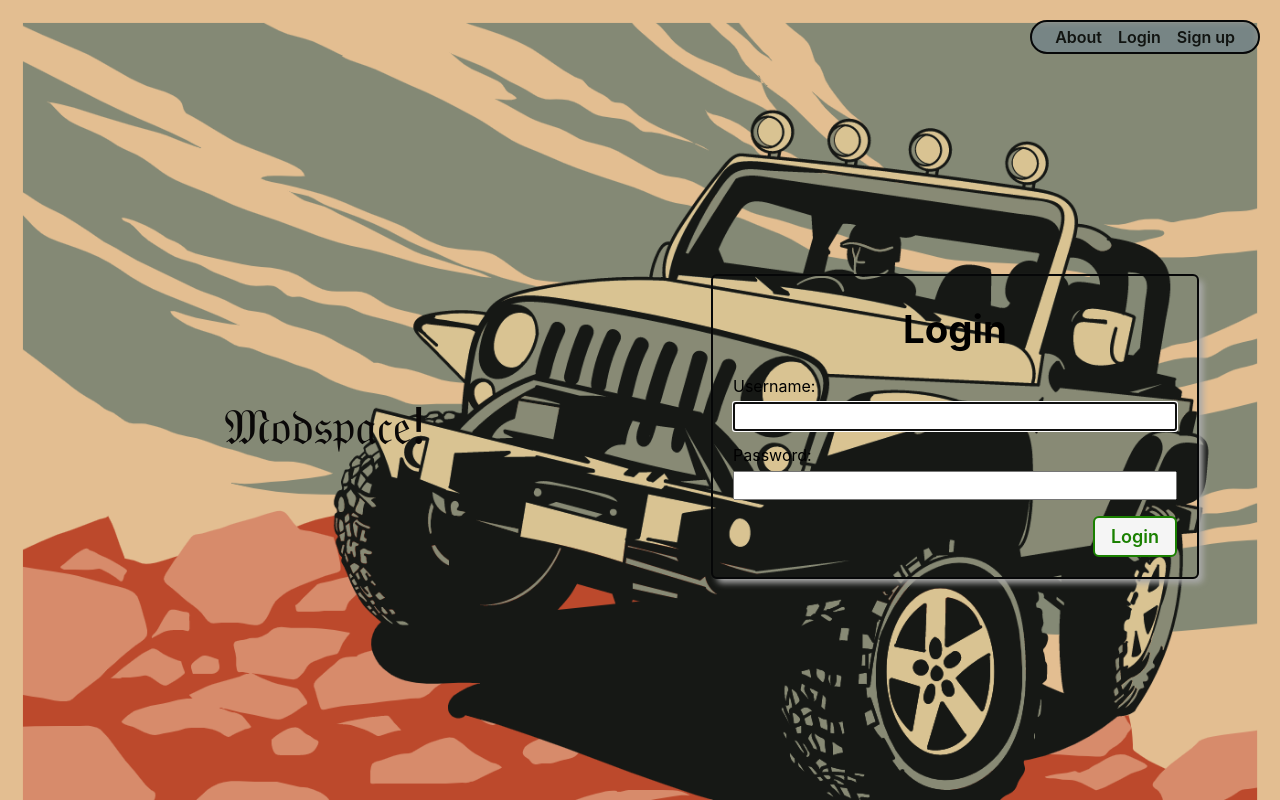
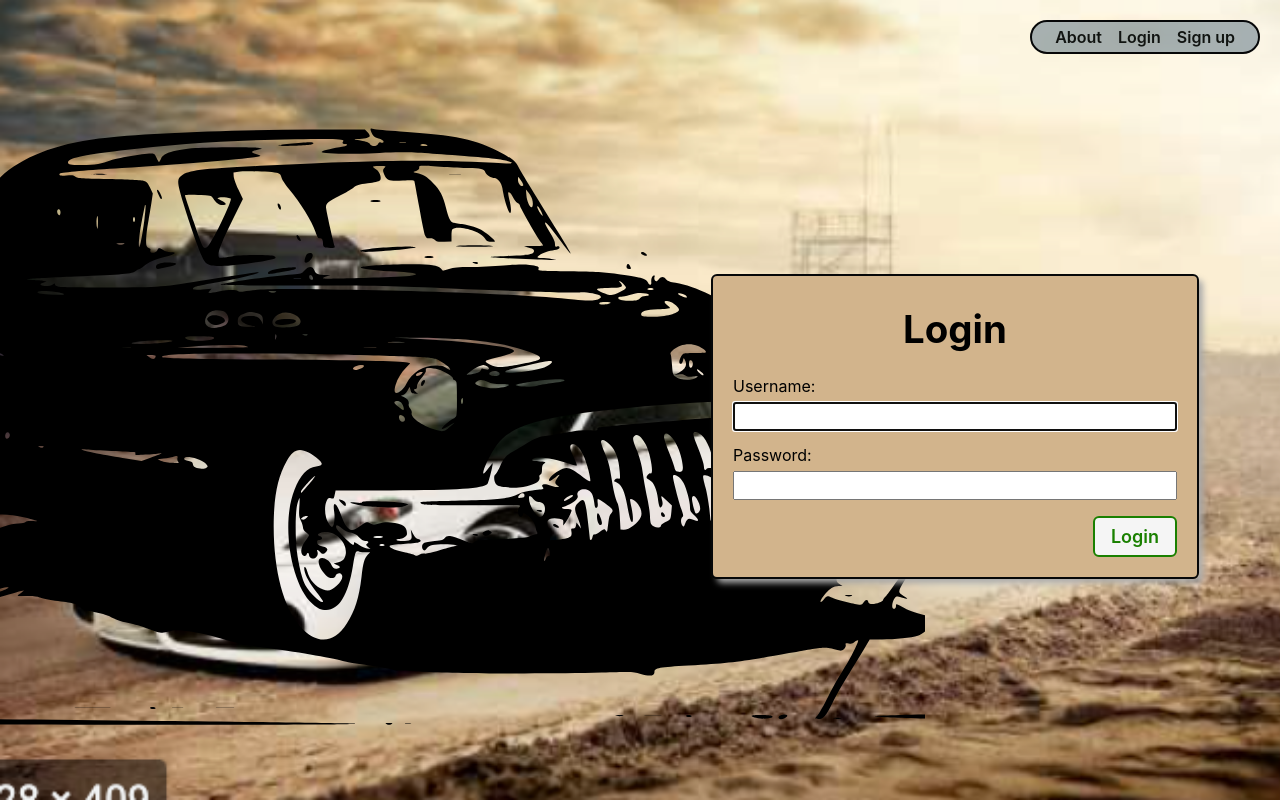
Before and after one commit to Savienne/the-mod-collector, a Django app: page / in a window 1280 px wide. Run offline with Django 4.2, Linux system fonts and the light colour scheme.

Commit message:
lol style

```diff
--- a/main_app/static/css/base.css
+++ b/main_app/static/css/base.css
@@ -47,7 +47,7 @@ body {
   /* background-color: blueviolet; */
   background-repeat: no-repeat;
   background-size: cover;
-  background-image: url('/static/images/Untitled.png');
+  background-image: url('/static/images/Screen Shot 2022-08-12 at 7.16.11 AM.png');
 }
 
 header {
--- a/main_app/static/css/home.css
+++ b/main_app/static/css/home.css
@@ -5,8 +5,16 @@ body{
 
 .Thead{
 font-size: 50px;
-color: rgb(10, 8, 8);
+color: rgba(233, 230, 230, 0.898);
+display: flex;
+flex-direction: column;
+justify-content: center;
+align-items: center;
+width: 80%;
+/* background-image: url('/static/images/logo.png'); */
+background-repeat: no-repeat;
 }
+
 main {
     display: flex;
     align-items: center;
@@ -42,6 +50,7 @@ main {
     justify-content: center;
     align-items: center;
     width: 80%;
+    background-image: url('/static/images/tan2.png');
   }
 
   .login h1 {
--- a/main_app/templates/home.html
+++ b/main_app/templates/home.html
@@ -9,7 +9,11 @@
 
 <section class="logo-container">
   <div class= "Thead">
-  <p>𝔐𝔬𝔡𝔰𝔭𝔞𝔠𝔢!</p>
+  {% comment %} <p>Modspace</p> {% endcomment %}
+  <img
+  src="{% static '/images/icon (1).svg' %}"
+  alt="A skater boy cat"
+>
   <div>
 </section>
 {% if not user.is_authenticated %}
```
Also changed, not shown: main_app/static/images/Screen Shot 2022-08-12 at 7.16.11 AM.png (added), main_app/static/images/logo.png (added).
